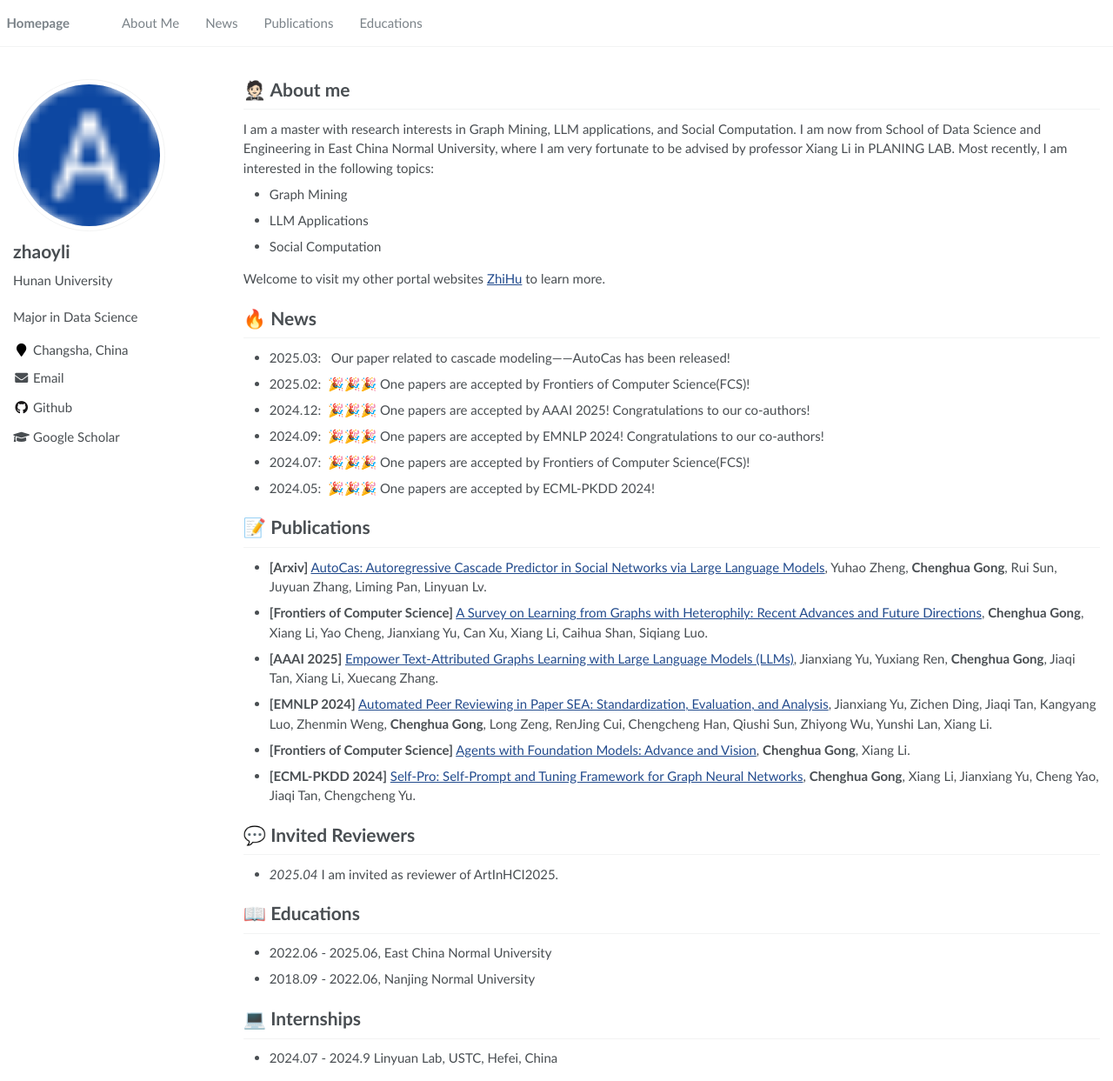
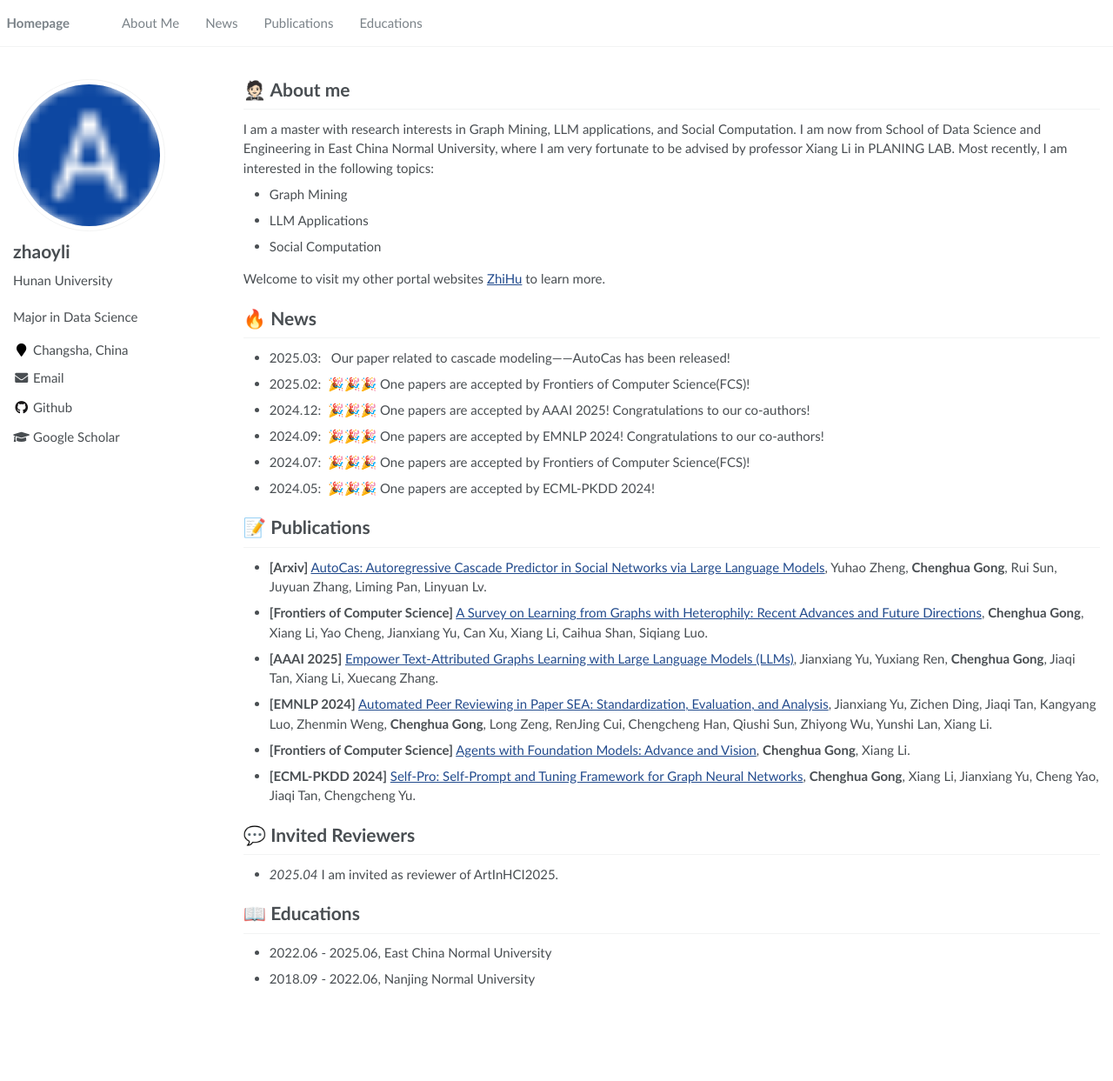
Before and after one commit to HNzhaoyli/hnzhaoyli.github.io, a Jekyll site: the page built from _pages/about.md, in a window 1280 px wide and 1243 px high. Shown: the whole window at 87% size. Built offline with Jekyll 4.4.1, drawn with Linux system fonts in a browser that asks for light colours.

Commit message:
config: disable Google Scholar CDN and update about page content
- Set google_scholar_stats_use_cdn to false in configuration
- Comment out internship section in about page using markdown comments
- Remove visible internship entry while preserving as commented content

```diff
--- a/_config.yml
+++ b/_config.yml
@@ -9,7 +9,7 @@
 title                    : "zhaoyli"
 description              : "Major in Data Science"
 repository               : "hnzhaoyli/hnzhaoyli.github.io"
-google_scholar_stats_use_cdn : true
+google_scholar_stats_use_cdn : false
 
 # google analytics
 google_analytics_id      :  # get google_analytics_id from https://analytics.google.com/analytics/
--- a/_pages/about.md
+++ b/_pages/about.md
@@ -48,5 +48,6 @@ Welcome to visit my other portal websites [ZhiHu](https://www.zhihu.com/people/c
 - 2022.06 - 2025.06, East China Normal University
 - 2018.09 - 2022.06, Nanjing Normal University
 
-# 💻 Internships
-- 2024.07 - 2024.9 Linyuan Lab, USTC, Hefei, China
+[//]: # (# 💻 Internships)
+
+[//]: # (- 2024.07 - 2024.9 Linyuan Lab, USTC, Hefei, China)
```
